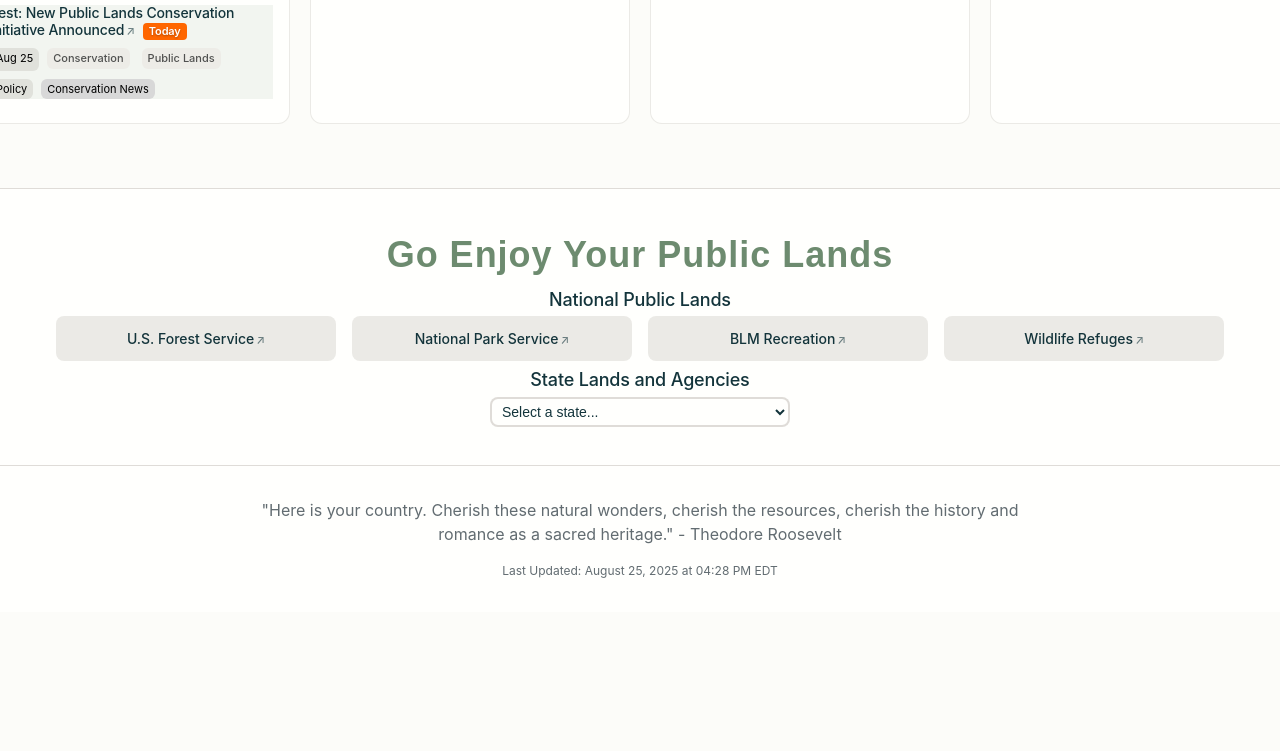
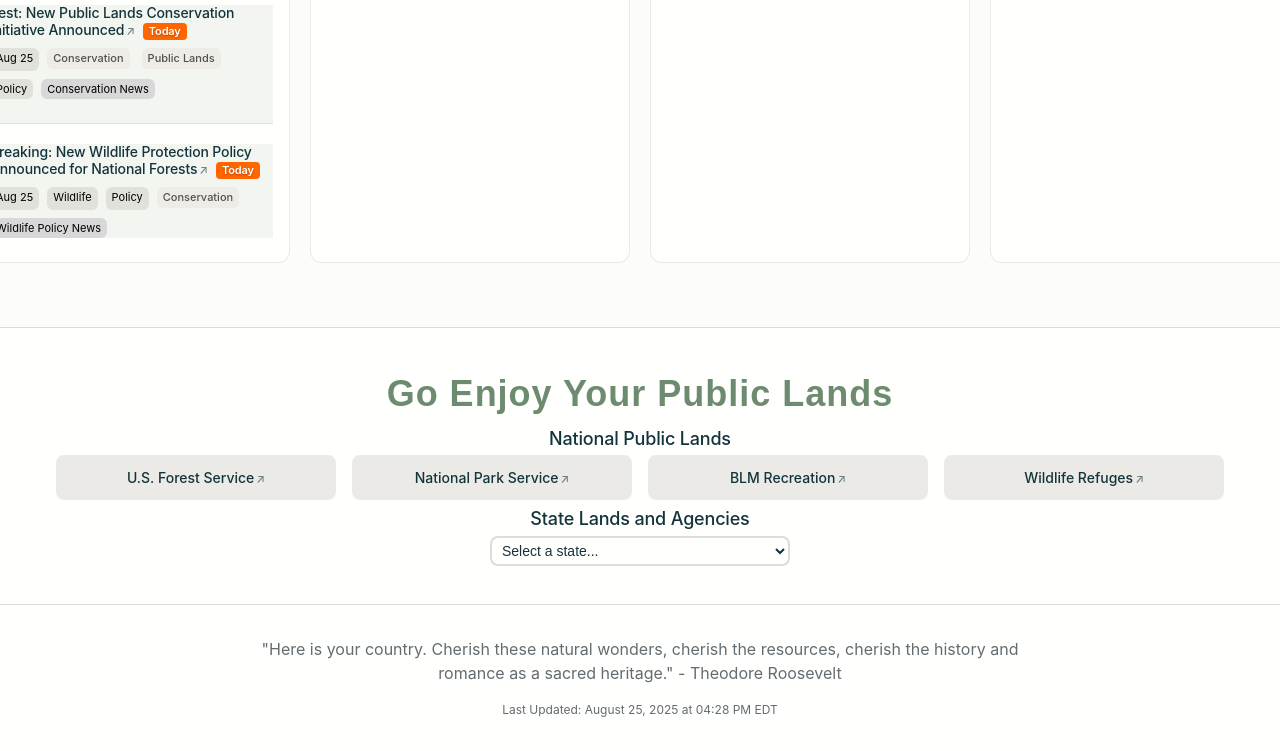
Before and after one commit to thepubtrust/ThePublicTrustPortal, a website: page index.html in a window 1280 px wide. Shown: the part 1547-2298 px from the top of the page. Before the commit the page ends 2159 px from the top, so only its background shows below. Drawn offline with Linux system fonts and the light colour scheme.

Commit message:
New article: Breaking Wildlife Protection Policy for National Forests - testing X automation

```diff
--- a/index.html
+++ b/index.html
@@ -140,6 +140,17 @@
                                 <span class="tag-public-lands">Public Lands</span>
                                 <span class="tag-policy">Policy</span>
                                 <span class="source">Conservation News</span>
+                            </div>
+                        </article>
+
+                        <article class="news-item">
+                            <h4><a href="https://example.com/wildlife-policy-update" target="_blank" rel="noopener">Breaking: New Wildlife Protection Policy Announced for National Forests</a></h4>
+                            <div class="item-meta">
+                                <span class="date">Aug 25</span>
+                                <span class="tag-wildlife">Wildlife</span>
+                                <span class="tag-policy">Policy</span>
+                                <span class="tag-conservation">Conservation</span>
+                                <span class="source">Wildlife Policy News</span>
                             </div>
                         </article>
 
```
